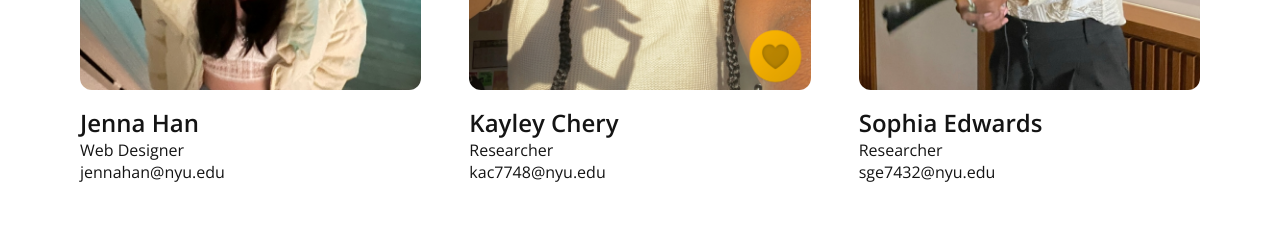
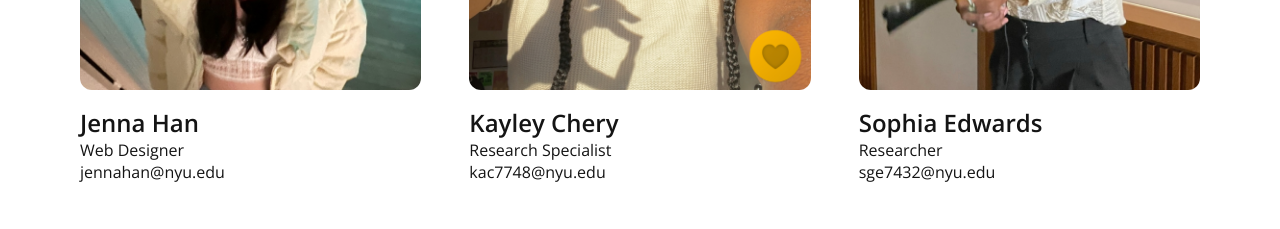
Before and after one commit to jnahan/equitable-syllabus-project, a React (Create React App) app: page /#/team in a window 1280 px wide. Shown: the part 1380-1609 px from the top of the page. Built offline with nearby package versions, Linux system fonts and the light colour scheme.

Commit message:
Changing wording on a page

```diff
--- a/src/pages/Team/Team.jsx
+++ b/src/pages/Team/Team.jsx
@@ -37,7 +37,7 @@ function Team() {
           <TeamCard image = {Chaski} name = "Chaski No" role = "Technical Project Manager" email = "chaski@nyu.edu"/>
           <TeamCard image = {Divya} name = "Divya Mehra" role = "Researcher" email = "dm4924@nyu.edu"/>
           <TeamCard image = {Jenna} name = "Jenna Han" role = "Web Designer" email = "jennahan@nyu.edu"/>
-          <TeamCard image = {Kayley} name = "Kayley Chery" role = "Researcher" email = "kac7748@nyu.edu "/>
+          <TeamCard image = {Kayley} name = "Kayley Chery" role = "Research Specialist" email = "kac7748@nyu.edu "/>
           <TeamCard image = {Sophia} name = "Sophia Edwards" role = "Researcher" email = "sge7432@nyu.edu"/>
         </div>
       </div>
```
